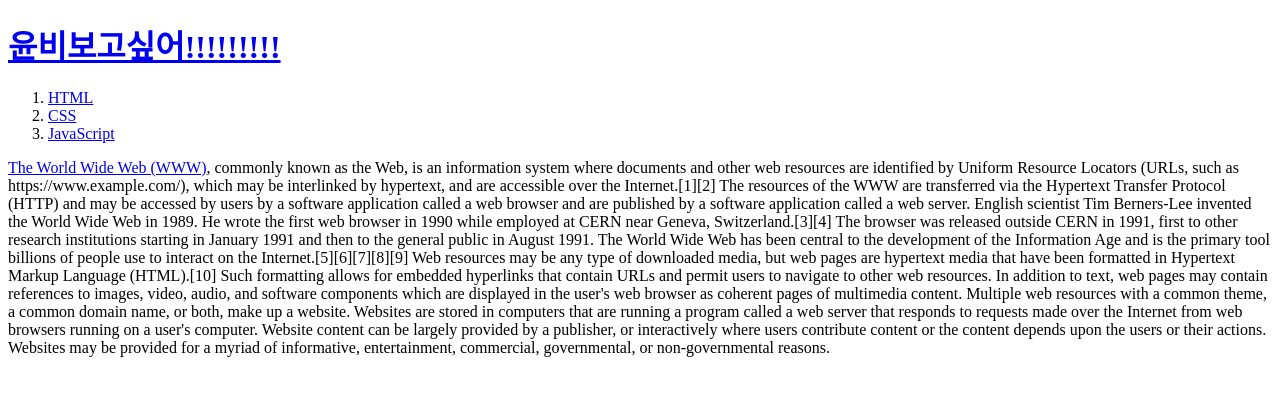
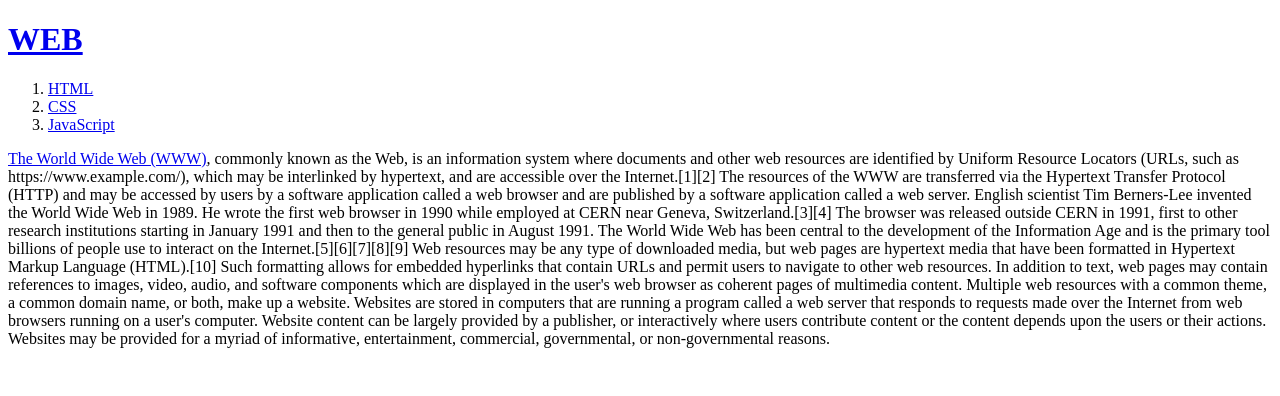
Before and after one commit to jcb97/practice, a plain HTML site: page index.html in a window 1280 px wide. Drawn offline with Linux system fonts and the light colour scheme.

Commit message:
Add files via upload

```diff
--- a/index.html
+++ b/index.html
@@ -5,7 +5,7 @@
 <meta charset="utf-8">
 </head>
 <body>
-<h1><a href="index.html">윤비보고싶어!!!!!!!!!</a></h1>
+<h1><a href="index.html">WEB</a></h1>
 <ol>
   <li><a href="1.html"> HTML</a></li>
   <li><a href="2.html"> CSS</a></li>
```
